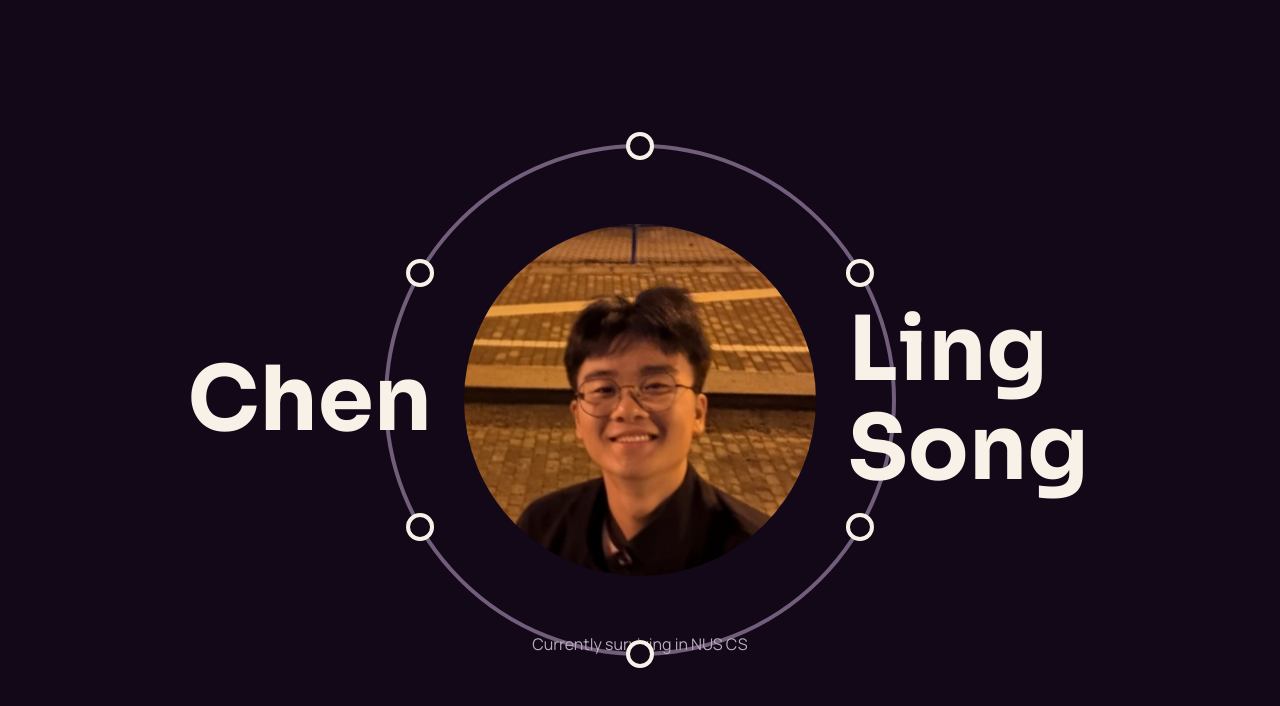
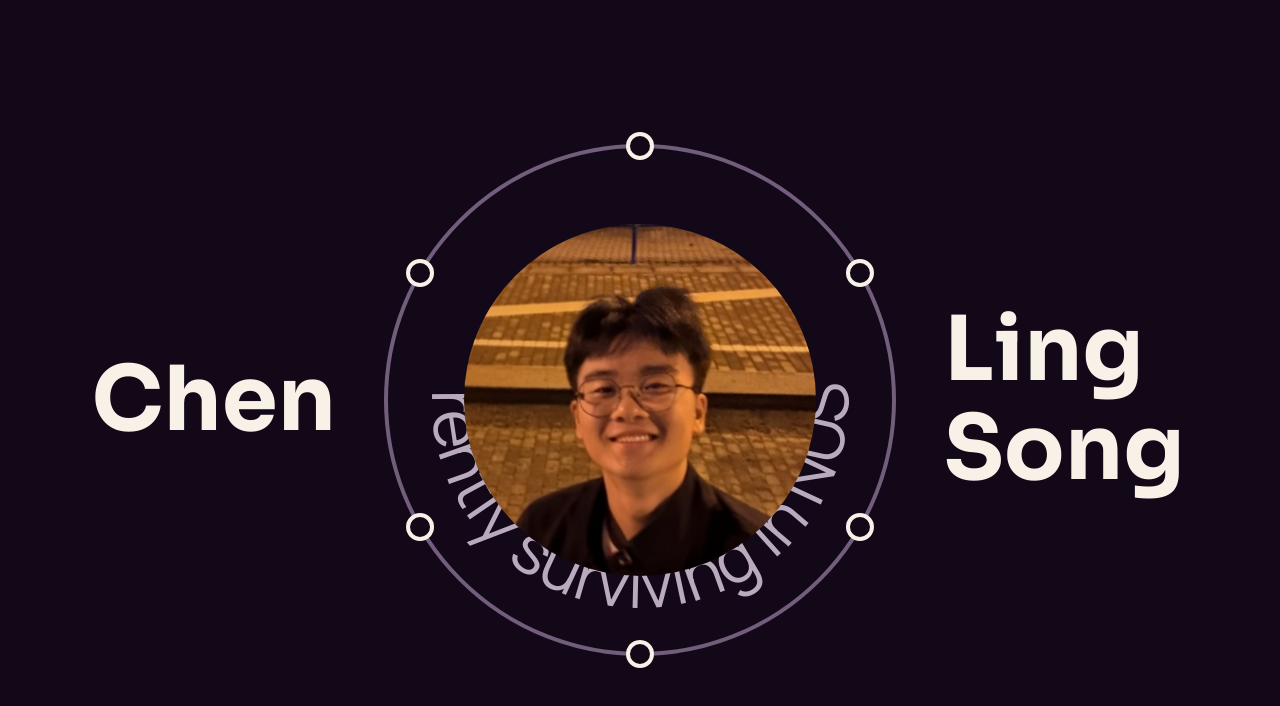
Before and after one commit to lingsongc/lingsongc.github.io, a React (Vite) app: page / in a window 1280 px wide. Shown: the top 706 px of the page. Built offline with nearby package versions, Linux system fonts and the light colour scheme.

Commit message:
polished homepage and navigation

```diff
--- a/src/sections/Home.tsx
+++ b/src/sections/Home.tsx
@@ -11,11 +11,23 @@ export function Home() {
     return (
         <section id="home" className="home-container" aria-labelledby="home-title">
             <div className="home-text">
-                <h1 id="home-title" className="home-title">
-                    <span className="home-name-left">{leftName}</span>
-                    <span className="home-name-right">{rightName}</span>
+                <h1 id="home-title" className="home-title" aria-label={homeDetails.name.fullName}>
+                    <span className="home-name-left" aria-hidden="true">{leftName}</span>
+                    <span className="home-name-right" aria-hidden="true">
+                        {rightName.split(" ").map((name) => <span key={name}>{name}</span>)}
+                    </span>
                 </h1>
                 <p className="home-description">{homeDetails.introduction}</p>
+                <svg className="home-description-curve" viewBox="0 0 100 100" aria-hidden="true">
+                    <defs>
+                        <path id="home-description-path" d="M 0 50 A 50 50 0 0 0 100 50" />
+                    </defs>
+                    <text>
+                        <textPath href="#home-description-path" startOffset="50%" textAnchor="middle">
+                            {homeDetails.introduction}
+                        </textPath>
+                    </text>
+                </svg>
             </div>
         </section>
     );
--- a/src/style.css
+++ b/src/style.css
@@ -247,33 +247,64 @@ button {
 }
 
 .home-text {
+    display: grid;
+    grid-template-columns: minmax(0, 1fr) var(--home-circle-size) minmax(0, 1fr);
+    column-gap: clamp(5rem, 10vw, 8rem);
+    align-items: stretch;
     width: 100%;
 }
 
 .home-title {
-    display: grid;
-    grid-template-columns: 1fr var(--home-circle-size) 1fr;
-    gap: clamp(0.75rem, 3vw, 2rem);
-    align-items: center;
+    display: contents;
     font-size: clamp(1.5rem, 7vw, 7rem);
 }
 
 .home-name-left {
     grid-column: 1;
+    grid-row: 1;
+    align-self: center;
     justify-self: end;
+    white-space: nowrap;
 }
 
 .home-name-right {
     grid-column: 3;
+    grid-row: 1;
+    display: grid;
+    align-content: space-between;
     justify-self: start;
+    white-space: nowrap;
 }
 
 .home-description {
     position: absolute;
-    top: calc(50% + var(--home-circle-size) / 2 + 3.5rem);
-    right: 1.5rem;
-    left: 1.5rem;
-    text-align: center;
+    width: 1px;
+    height: 1px;
+    overflow: hidden;
+    clip-path: inset(50%);
+    white-space: nowrap;
+}
+
+.home-description-curve {
+    position: absolute;
+    top: 50%;
+    left: 50%;
+    width: calc(var(--home-circle-size) + 4rem);
+    height: calc(var(--home-circle-size) + 4rem);
+    overflow: visible;
+    color: var(--colour-text-muted);
+    fill: currentcolor;
+    font-family: var(--font-text);
+    font-size: calc(100 * var(--text-small) / (var(--home-circle-size) + 4rem) * 1px);
+    transform: translate(-50%, -50%);
+    pointer-events: none;
+}
+
+@media (max-width: 48rem) {
+    .home-text {
+        column-gap: clamp(0.75rem, 3vw, 2rem);
+    }
+
 }
 
 @media (prefers-reduced-motion: reduce) {
```
